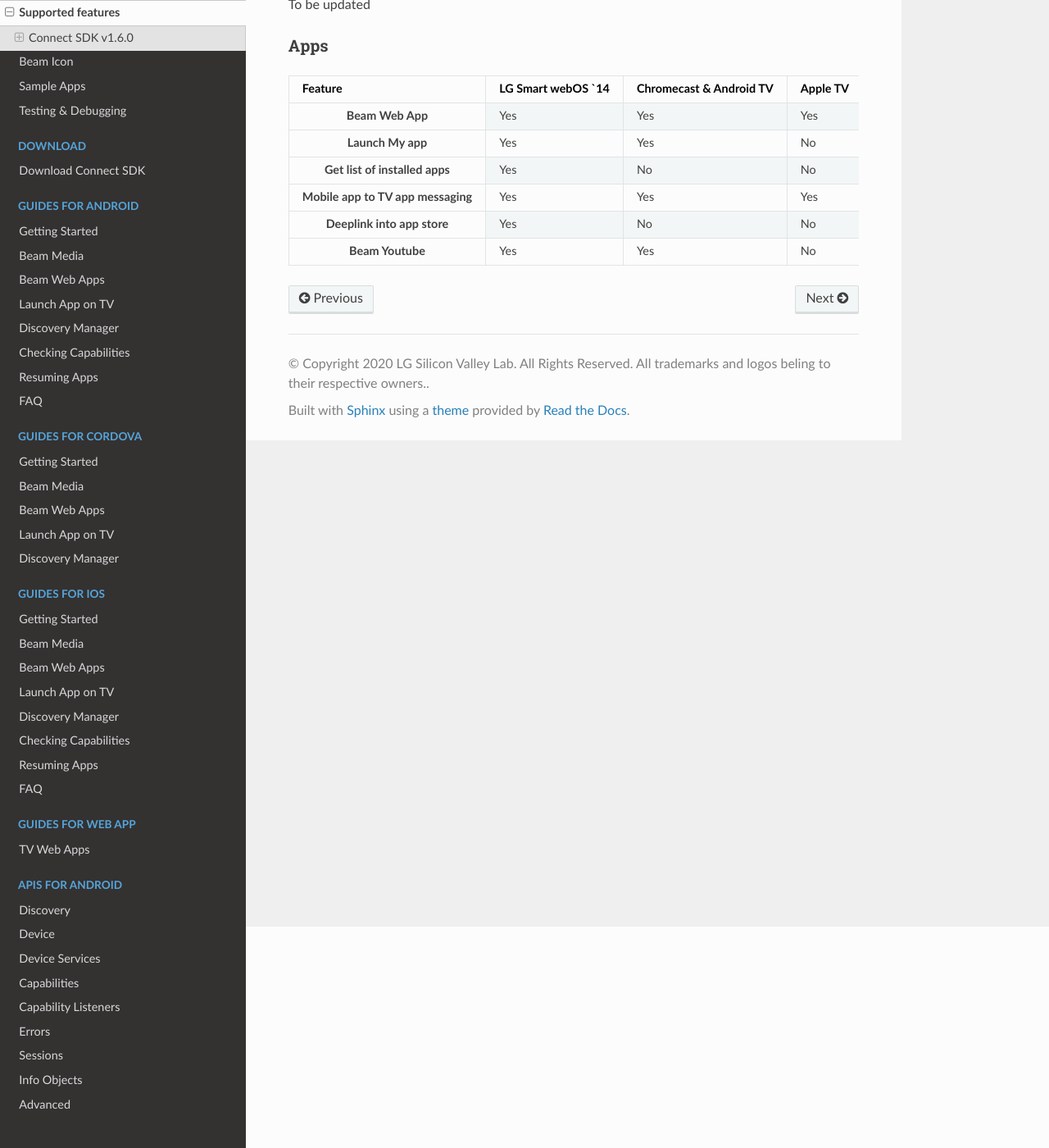
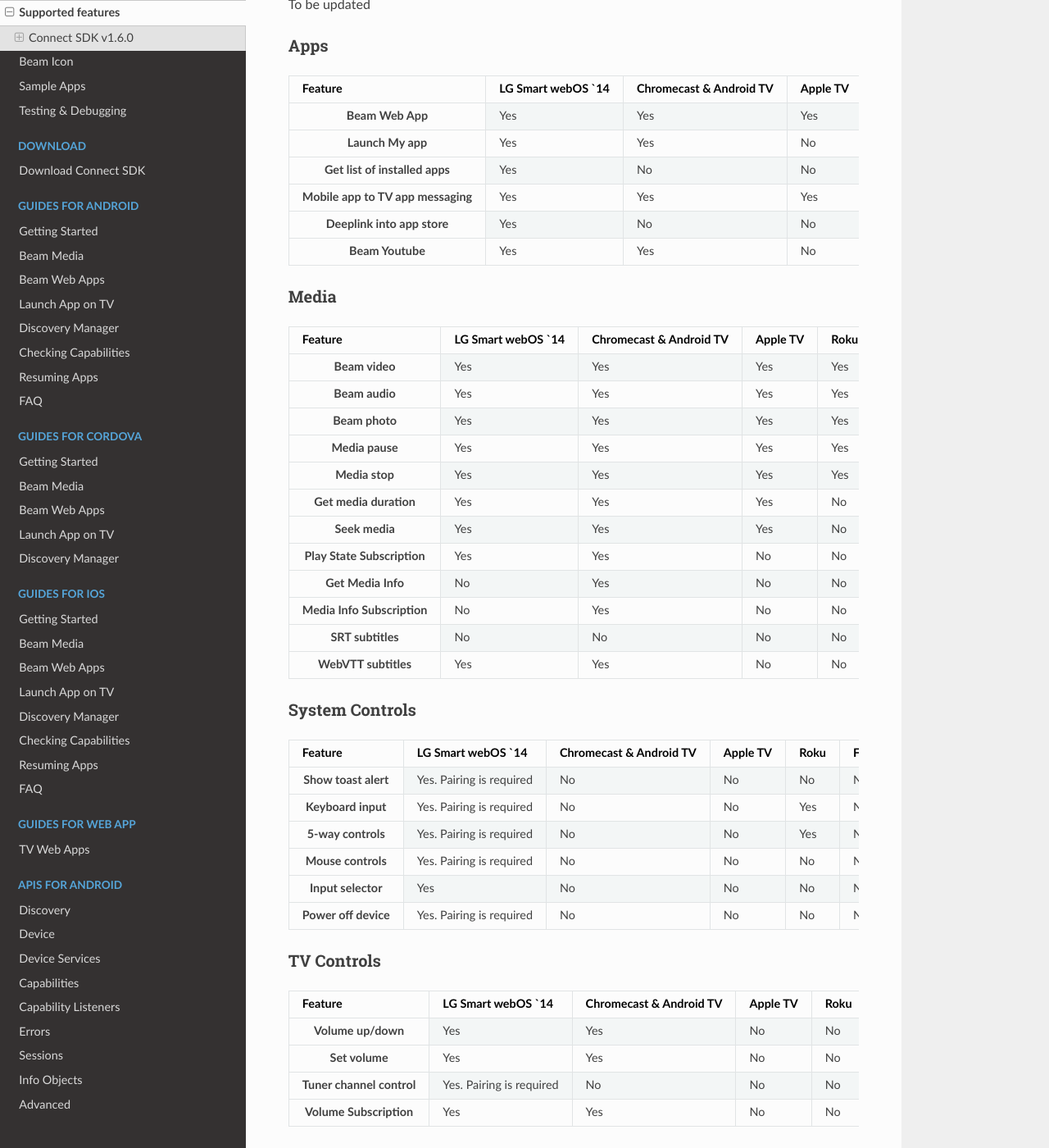
Before and after one commit to ConnectSDK/connectsdk.com, a Sphinx documentation site: the page built from docs/fundamentals/supported-feature.rst, in a window 1280 px wide and 1400 px high, scrolled down 270 px. Shown: the whole window at 82% size. Built offline with Sphinx 7.4.7 and the Read the Docs theme 2.0.0, drawn with Linux system fonts in a browser that asks for light colours; pages that are not in the unit, such as notebooks, are missing from menus; some of the changed text lies outside the part shown.

Commit message:
Updated the download guide and the supported feature guide.

```diff
--- a/docs/fundamentals/supported-feature.rst
+++ b/docs/fundamentals/supported-feature.rst
@@ -100,3 +100,403 @@ Apps
      - No
      - Yes
      - No
+
+Media
+~~~~~
+
+.. list-table::
+  :widths: auto
+  :header-rows: 1
+  :stub-columns: 1
+  :align: center
+
+  * - Feature
+    - LG Smart webOS \`14\
+    - Chromecast & Android TV
+    - Apple TV
+    - Roku
+    - Fire TV
+    - LG Smart TV \`13\
+    - LG Smart TV \`12\
+    - DIAL
+    - Sonos Speaker
+    - Xbox One
+    - LG Music Flow Speaker
+  * - Beam video
+    - Yes
+    - Yes
+    - Yes
+    - Yes
+    - Yes
+    - Yes
+    - Yes
+    - No
+    - No
+    - Yes
+    - No
+  * - Beam audio
+    - Yes
+    - Yes
+    - Yes
+    - Yes
+    - Yes
+    - Yes
+    - Yes
+    - No
+    - Yes
+    - Yes
+    - Yes
+  * - Beam photo
+    - Yes
+    - Yes
+    - Yes
+    - Yes
+    - Yes
+    - Yes
+    - Yes
+    - No
+    - No
+    - Yes
+    - No
+  * - Media pause
+    - Yes
+    - Yes
+    - Yes
+    - Yes
+    - Yes
+    - Yes
+    - Yes
+    - No
+    - No
+    - Yes
+    - No
+  * - Media stop
+    - Yes
+    - Yes
+    - Yes
+    - Yes
+    - Yes
+    - Yes
+    - Yes
+    - No
+    - Yes
+    - Yes
+    - Yes
+  * - Get media duration
+    - Yes
+    - Yes
+    - Yes
+    - No
+    - Yes
+    - Yes
+    - Yes
+    - No
+    - Yes
+    - Yes
+    - Yes
+  * - Seek media
+    - Yes
+    - Yes
+    - Yes
+    - No
+    - Yes
+    - Yes
+    - Yes
+    - No
+    - Yes
+    - Yes
+    - Yes
+  * - Play State Subscription
+    - Yes
+    - Yes
+    - No
+    - No
+    - Yes
+    - Yes
+    - Yes
+    - No
+    - Yes
+    - Yes
+    - Yes
+  * - Get Media Info
+    - No
+    - Yes
+    - No
+    - No
+    - Yes
+    - Yes
+    - Yes
+    - No
+    - Yes
+    - Yes
+    - Yes
+  * - Media Info Subscription
+    - No
+    - Yes
+    - No
+    - No
+    - No
+    - Yes
+    - Yes
+    - No
+    - Yes
+    - Yes
+    - Yes
+  * - SRT subtitles
+    - No
+    - No
+    - No
+    - No
+    - No
+    - Yes
+    - Yes
+    - No
+    - No
+    - No
+    - No
+  * - WebVTT subtitles
+    - Yes
+    - Yes
+    - No
+    - No
+    - Yes
+    - No
+    - No
+    - No
+    - No
+    - No
+    - No
+
+System Controls
+~~~~~~~~~~~~~~~~
+
+.. list-table::
+  :widths: auto
+  :header-rows: 1
+  :stub-columns: 1
+  :align: center
+
+  * - Feature
+    - LG Smart webOS \`14\
+    - Chromecast & Android TV
+    - Apple TV
+    - Roku
+    - Fire TV
+    - LG Smart TV \`13\
+    - LG Smart TV \`12\
+    - DIAL
+    - Sonos Speaker
+    - Xbox One
+    - LG Music Flow Speaker
+  * - Show toast alert
+    - Yes. Pairing is required
+    - No
+    - No
+    - No
+    - No
+    - No
+    - No
+    - No
+    - No
+    - No
+    - No
+  * - Keyboard input
+    - Yes. Pairing is required
+    - No
+    - No
+    - Yes
+    - No
+    - Yes. Pairing is required
+    - Yes. Pairing is required
+    - No
+    - No
+    - No
+    - No
+  * - 5-way controls
+    - Yes. Pairing is required
+    - No
+    - No
+    - Yes
+    - No
+    - Yes. Pairing is required
+    - Yes. Pairing is required
+    - No
+    - No
+    - No
+    - No
+  * - Mouse controls
+    - Yes. Pairing is required
+    - No
+    - No
+    - No
+    - No
+    - Yes. Pairing is required
+    - Yes. Pairing is required
+    - No
+    - No
+    - No
+    - No
+  * - Input selector
+    - Yes
+    - No
+    - No
+    - No
+    - No
+    - Yes. Pairing is required
+    - Yes. Pairing is required
+    - No
+    - No
+    - No
+    - No
+  * - Power off device
+    - Yes. Pairing is required
+    - No
+    - No
+    - No
+    - No
+    - Yes. Pairing is required
+    - Yes. Pairing is required
+    - No
+    - No
+    - No
+    - No
+
+TV Controls
+~~~~~~~~~~~~~~
+
+.. list-table::
+  :widths: auto
+  :header-rows: 1
+  :stub-columns: 1
+  :align: center
+
+  * - Feature
+    - LG Smart webOS \`14\
+    - Chromecast & Android TV
+    - Apple TV
+    - Roku
+    - Fire TV
+    - LG Smart TV \`13\
+    - LG Smart TV \`12\
+    - DIAL
+    - Sonos Speaker
+    - Xbox One
+    - LG Music Flow Speaker
+  * - Volume up/down
+    - Yes
+    - Yes
+    - No
+    - No
+    - No
+    - Yes. Pairing is required
+    - Yes. Pairing is required
+    - No
+    - Yes
+    - Yes
+    - Yes
+  * - Set volume
+    - Yes
+    - Yes
+    - No
+    - No
+    - No
+    - No
+    - Yes. Pairing is required
+    - No
+    - Yes
+    - Yes
+    - Yes
+  * - Tuner channel control
+    - Yes. Pairing is required
+    - No
+    - No
+    - No
+    - No
+    - Yes. Pairing is required
+    - Yes. Pairing is required
+    - No
+    - No
+    - No
+    - No
+  * - Volume Subscription
+    - Yes
+    - Yes
+    - No
+    - No
+    - No
+    - Yes. Pairing is required
+    - Yes. Pairing is required
+    - No
+    - Yes
+    - Yes
+    - Yes. Pairing is required
+
+Playlist
+~~~~~~~~
+
+.. list-table::
+  :widths: auto
+  :header-rows: 1
+  :stub-columns: 1
+  :align: center
+
+  * - Feature
+    - LG Smart webOS \`14\
+    - Chromecast & Android TV
+    - Apple TV
+    - Roku
+    - Fire TV
+    - LG Smart TV \`13\
+    - LG Smart TV \`12\
+    - DIAL
+    - Sonos Speaker
+    - Xbox One
+    - LG Music Flow Speaker
+  * - Beam Playlist
+    - Yes
+    - No
+    - No
+    - No
+    - No
+    - No
+    - No
+    - No
+    - Yes
+    - No
+    - No
+  * - Play Next
+    - Yes
+    - No
+    - No
+    - No
+    - No
+    - No
+    - No
+    - No
+    - Yes
+    - No
+    - No
+  * - Play Previous
+    - Yes
+    - No
+    - No
+    - No
+    - No
+    - No
+    - No
+    - No
+    - Yes
+    - No
+    - No
+  * - Jump To Track
+    - Yes
+    - No
+    - No
+    - No
+    - No
+    - No
+    - No
+    - No
+    - Yes
+    - No
+    - No
```
Also changed, not shown: docs/download-connect-sdk.rst (+6 -6 lines).
